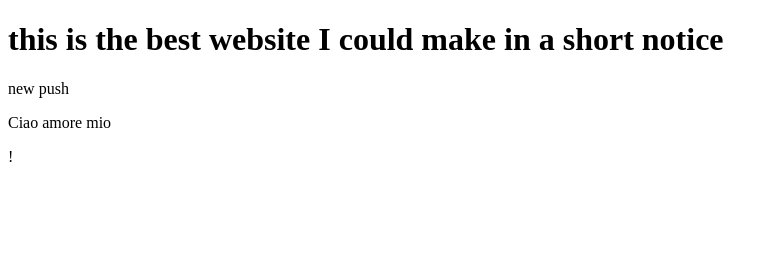
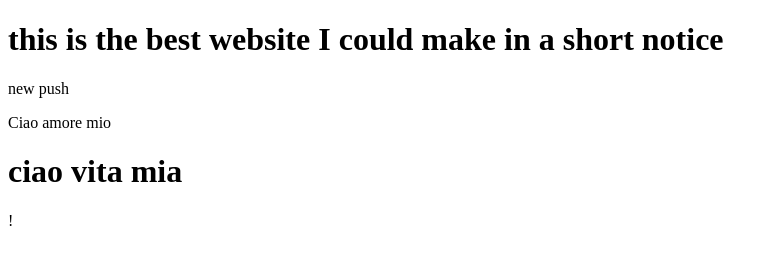
Before and after one commit to carlobanda/git-practice, a plain HTML site: page index.htm in a window 1280 px wide. Shown: the whole page, without its empty margins (0-778 px from the left). Drawn offline with Linux system fonts and the light colour scheme.

Commit message:
ciao amo

```diff
--- a/index.htm
+++ b/index.htm
@@ -10,6 +10,7 @@
     <h1>this is the best website I could make in a short notice</h1>
     <p>new push</p>
     <p>Ciao amore mio</p>
+    <h1>ciao vita mia</h1>
   </body>
 </html>
 !
```
